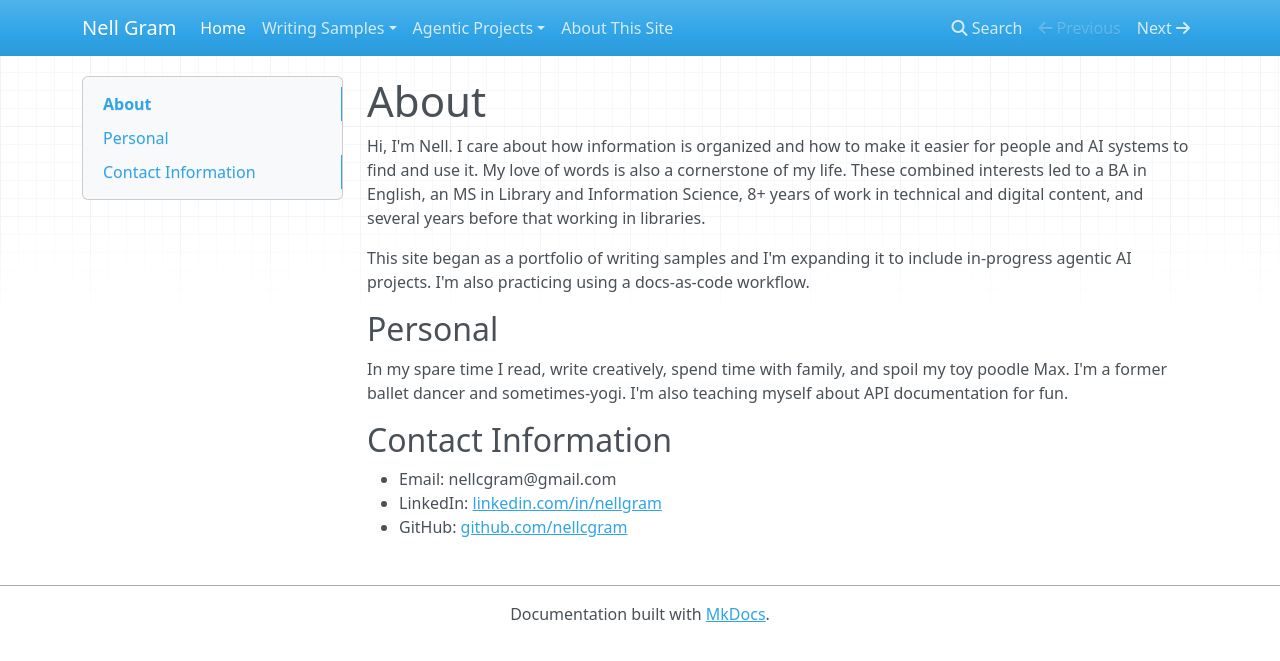
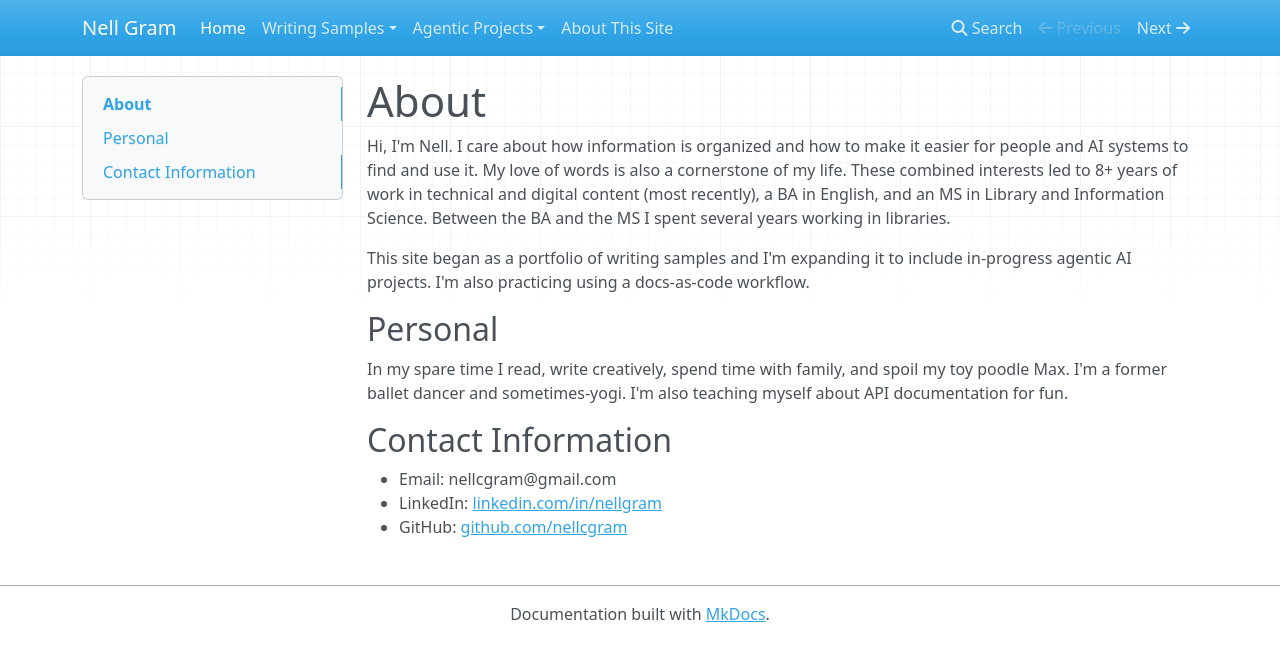
Before and after one commit to nellcgram/nellcgram.github.io, an MkDocs documentation site: the page built from docs/index.md, in a window 1280 px wide. Shown: the top 661 px of the page. Built offline with MkDocs 1.6.1, drawn with Linux system fonts in a browser that asks for light colours; nearby versions of some CDN libraries.

Commit message:
Update index.md

```diff
--- a/docs/index.md
+++ b/docs/index.md
@@ -1,6 +1,6 @@
 # About
 
-Hi, I'm Nell. I care about how information is organized and how to make it easier for people and AI systems to find and use it. My love of words is also a cornerstone of my life. These combined interests led to a BA in English, an MS in Library and Information Science, 8+ years of work in technical and digital content, and several years before that working in libraries.
+Hi, I'm Nell. I care about how information is organized and how to make it easier for people and AI systems to find and use it. My love of words is also a cornerstone of my life. These combined interests led to 8+ years of work in technical and digital content (most recently), a BA in English, and an MS in Library and Information Science. Between the BA and the MS I spent several years working in libraries.
 
 This site began as a portfolio of writing samples and I'm expanding it to include in-progress agentic AI projects. I'm also practicing using a docs-as-code workflow.
 
```
